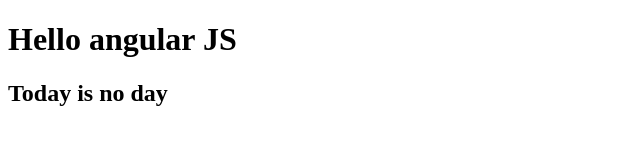
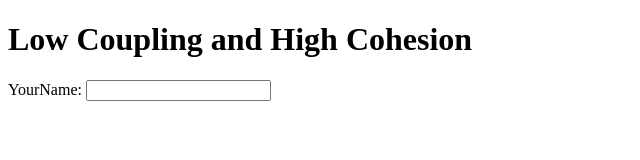
Before and after one commit to ganeshbhusi/angularjs, a plain HTML site: page index.html in a window 1280 px wide. Shown: the whole page, without its empty margins (0-640 px from the left). Drawn offline with Linux system fonts and the light colour scheme.

Commit message:
new file saved

```diff
--- a/index.html
+++ b/index.html
@@ -4,7 +4,7 @@
 	<title>AngularJS</title>
 </head>
 <body>
-<h1>Hello angular JS</h1>
-<h2>Today is no day</h2>
+<h1>Low Coupling and High Cohesion</h1>
+YourName: <input type="text" name="ganesh">
 </body>
 </html>
```
